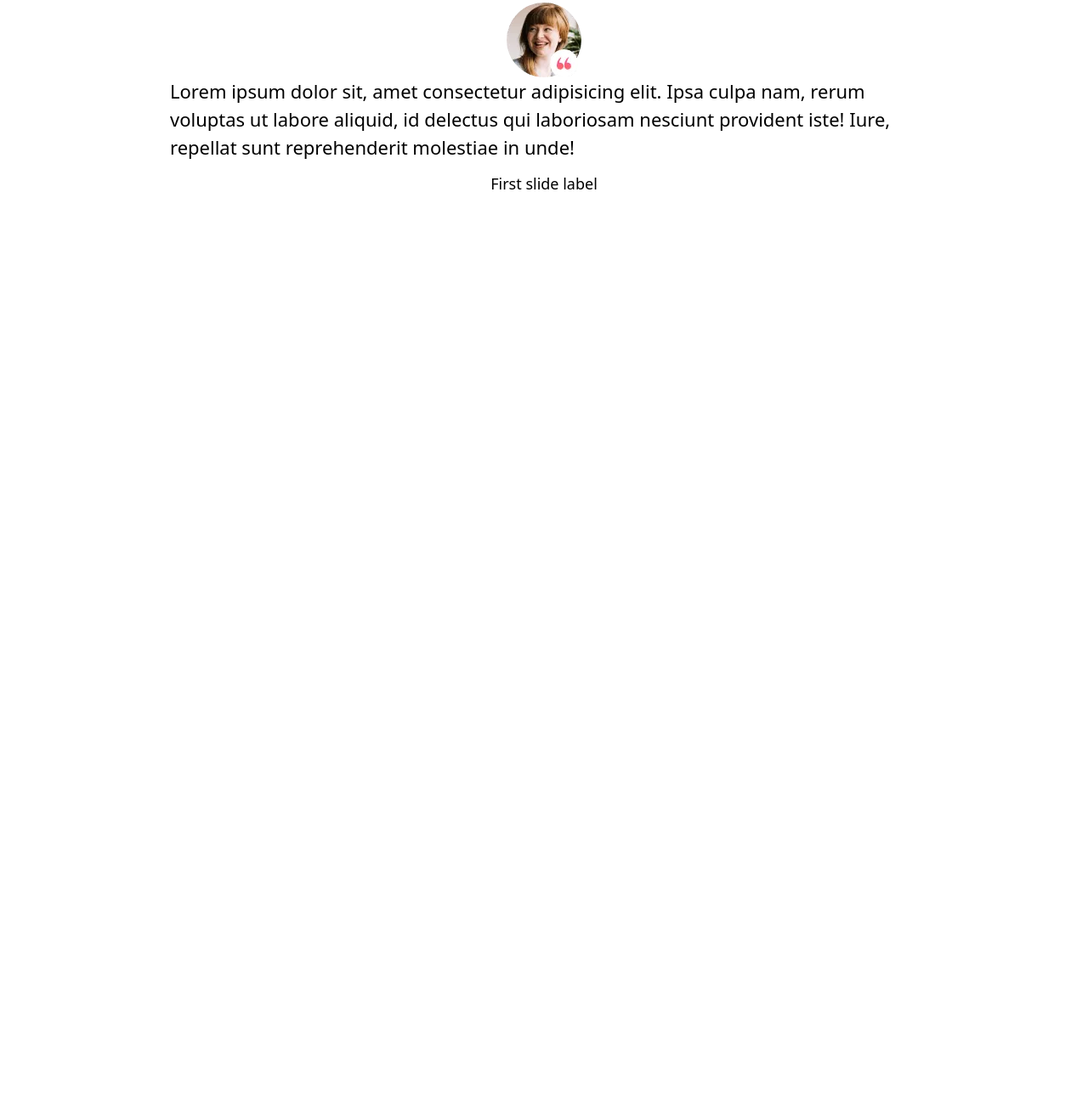
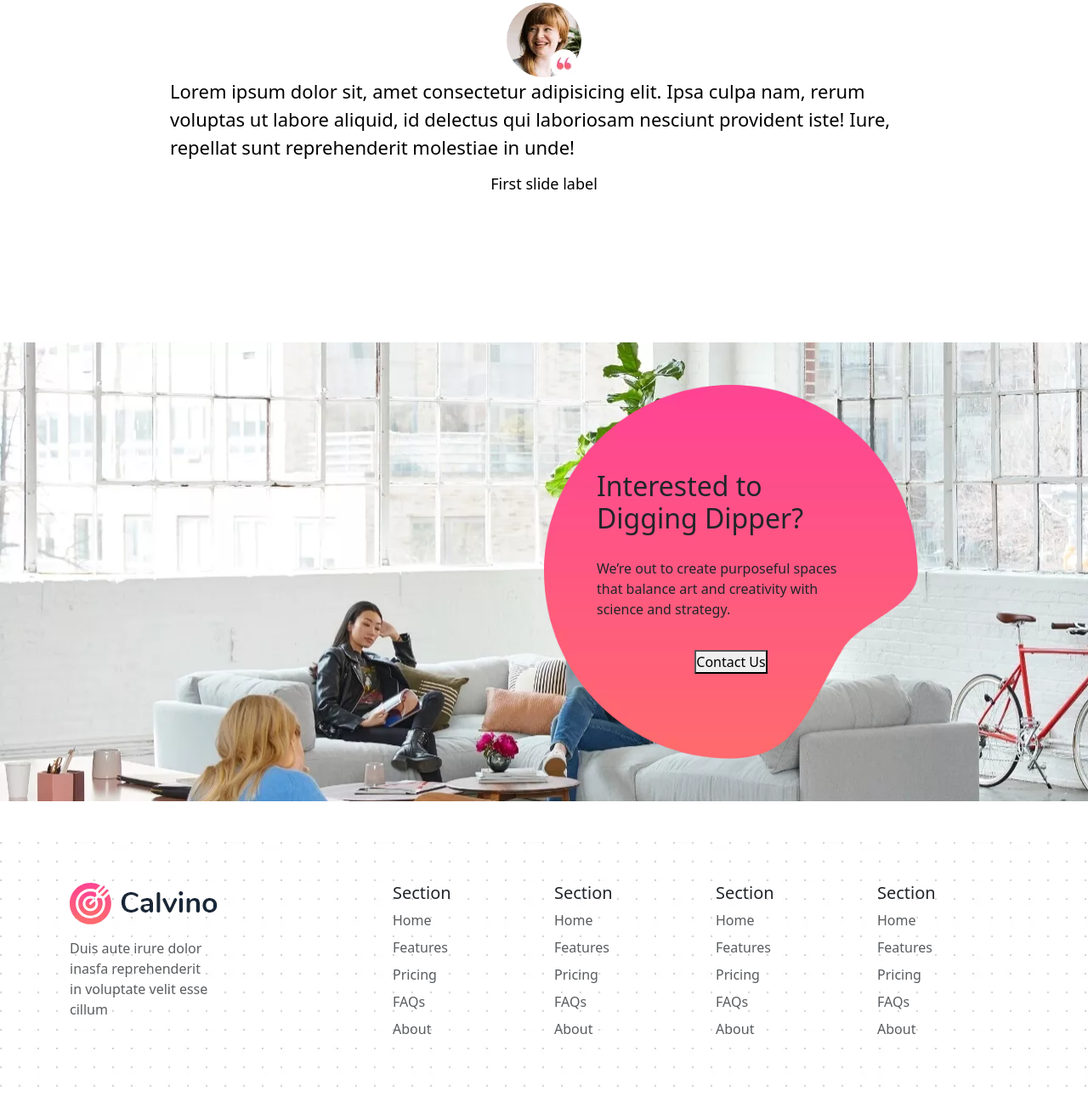
Before and after one commit to saloni11042/Calvino, a plain HTML site: page index.html in a window 1280 px wide. Shown: the part 2777-4094 px from the top of the page at 85% size. Before the commit the page ends 3180 px from the top, so only its background shows below. Drawn offline with nearby package versions, Linux system fonts and the light colour scheme.

Commit message:
responsive

```diff
--- a/index.html
+++ b/index.html
@@ -286,7 +286,83 @@
     </button>
   </div>
 </section>
+<section class="contact">
+  <div class="container-fluid">
+    <div class="row justify-content-end">
+      <div class="col contact-col col-lg-6 ">
+        <div class="d-flex flex-column justify-content-center align-items-center contact-info">
+          <h2>Interested to
+            Digging Dipper?</h2>
+            <p>We’re out to create purposeful spaces that balance art and creativity with science and strategy.</p>
+            <button>Contact Us</button>
+        </div>
 
+      </div>
+    </div>
+  </div>
+</section>
+<div class="footer1">
+  <div class="container">
+    <footer class="row row-cols-1 row-cols-sm-2 row-cols-md-6 py-5 my-5">
+      <div class="col mb-3">
+        <a href="/" class="d-flex align-items-center mb-3 link-body-emphasis text-decoration-none">
+          <img src="./images/logo.png" alt="">
+        </a>
+        <p class="text-body-secondary">Duis aute irure dolor inasfa reprehenderit in voluptate velit esse cillum</p>
+        <div class="footer-icon">
+
+        </div>
+      </div>
+
+      <div class="col mb-3">
+
+      </div>
+
+      <div class="col mb-3">
+        <h5>Section</h5>
+        <ul class="nav flex-column">
+          <li class="nav-item mb-2"><a href="#" class="nav-link p-0 text-body-secondary">Home</a></li>
+          <li class="nav-item mb-2"><a href="#" class="nav-link p-0 text-body-secondary">Features</a></li>
+          <li class="nav-item mb-2"><a href="#" class="nav-link p-0 text-body-secondary">Pricing</a></li>
+          <li class="nav-item mb-2"><a href="#" class="nav-link p-0 text-body-secondary">FAQs</a></li>
+          <li class="nav-item mb-2"><a href="#" class="nav-link p-0 text-body-secondary">About</a></li>
+        </ul>
+      </div>
+
+      <div class="col mb-3">
+        <h5>Section</h5>
+        <ul class="nav flex-column">
+          <li class="nav-item mb-2"><a href="#" class="nav-link p-0 text-body-secondary">Home</a></li>
+          <li class="nav-item mb-2"><a href="#" class="nav-link p-0 text-body-secondary">Features</a></li>
+          <li class="nav-item mb-2"><a href="#" class="nav-link p-0 text-body-secondary">Pricing</a></li>
+          <li class="nav-item mb-2"><a href="#" class="nav-link p-0 text-body-secondary">FAQs</a></li>
+          <li class="nav-item mb-2"><a href="#" class="nav-link p-0 text-body-secondary">About</a></li>
+        </ul>
+      </div>
+
+      <div class="col mb-3">
+        <h5>Section</h5>
+        <ul class="nav flex-column">
+          <li class="nav-item mb-2"><a href="#" class="nav-link p-0 text-body-secondary">Home</a></li>
+          <li class="nav-item mb-2"><a href="#" class="nav-link p-0 text-body-secondary">Features</a></li>
+          <li class="nav-item mb-2"><a href="#" class="nav-link p-0 text-body-secondary">Pricing</a></li>
+          <li class="nav-item mb-2"><a href="#" class="nav-link p-0 text-body-secondary">FAQs</a></li>
+          <li class="nav-item mb-2"><a href="#" class="nav-link p-0 text-body-secondary">About</a></li>
+        </ul>
+      </div>
+      <div class="col mb-3">
+        <h5>Section</h5>
+        <ul class="nav flex-column">
+          <li class="nav-item mb-2"><a href="#" class="nav-link p-0 text-body-secondary">Home</a></li>
+          <li class="nav-item mb-2"><a href="#" class="nav-link p-0 text-body-secondary">Features</a></li>
+          <li class="nav-item mb-2"><a href="#" class="nav-link p-0 text-body-secondary">Pricing</a></li>
+          <li class="nav-item mb-2"><a href="#" class="nav-link p-0 text-body-secondary">FAQs</a></li>
+          <li class="nav-item mb-2"><a href="#" class="nav-link p-0 text-body-secondary">About</a></li>
+        </ul>
+      </div>
+    </footer>
+  </div>
+</div>
     <script src="https://cdn.jsdelivr.net/npm/bootstrap@5.3.3/dist/js/bootstrap.bundle.min.js" integrity="sha384-YvpcrYf0tY3lHB60NNkmXc5s9fDVZLESaAA55NDzOxhy9GkcIdslK1eN7N6jIeHz" crossorigin="anonymous"></script>
 </body>
 </html>
--- a/style.css
+++ b/style.css
@@ -142,3 +142,24 @@ background-color: white !important;
    font-size: 18px;
    font-weight: normal;
 }
+.contact{
+   background-image: url('./images/contact-bg.jpg.webp');
+   padding: 50px;
+   background-repeat: no-repeat;
+}
+.contact-col{
+   background-image: url('./images/bg-2.png') !important;
+   z-index: 5;
+   background-repeat: no-repeat;
+   background-size: contain;
+}
+.contact-info{
+   padding-left: 50px;
+   padding-right: 200px;
+   padding-top: 100px;
+   padding-bottom: 100px;
+   gap: 20px;
+}
+.footer1{
+   background-image: url('./images/footer-bg.jpg');
+}
```
Also changed, not shown: images/bg-2.png (added), images/contact-bg.jpg.webp (added), images/footer-bg.jpg (added).
